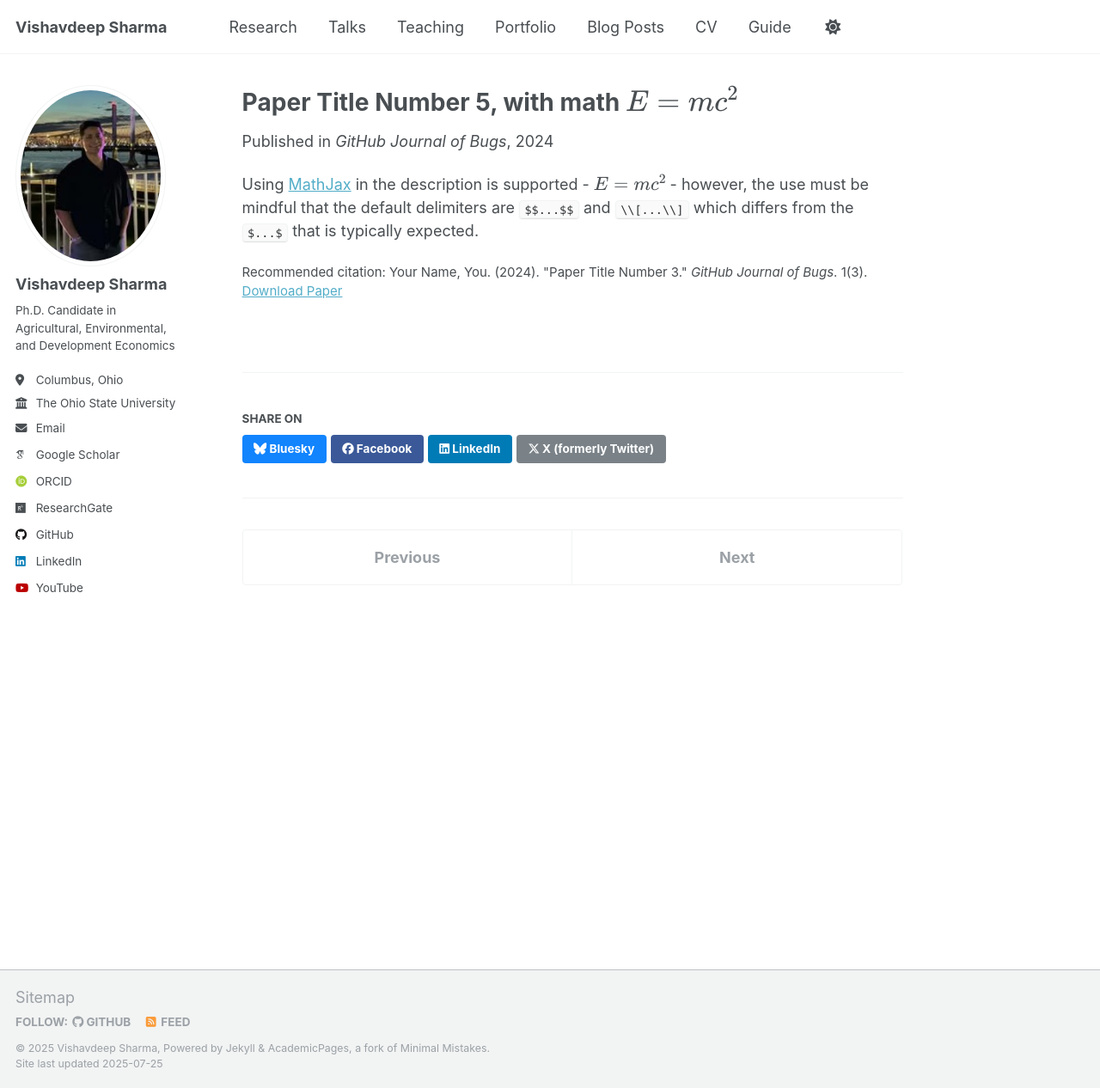
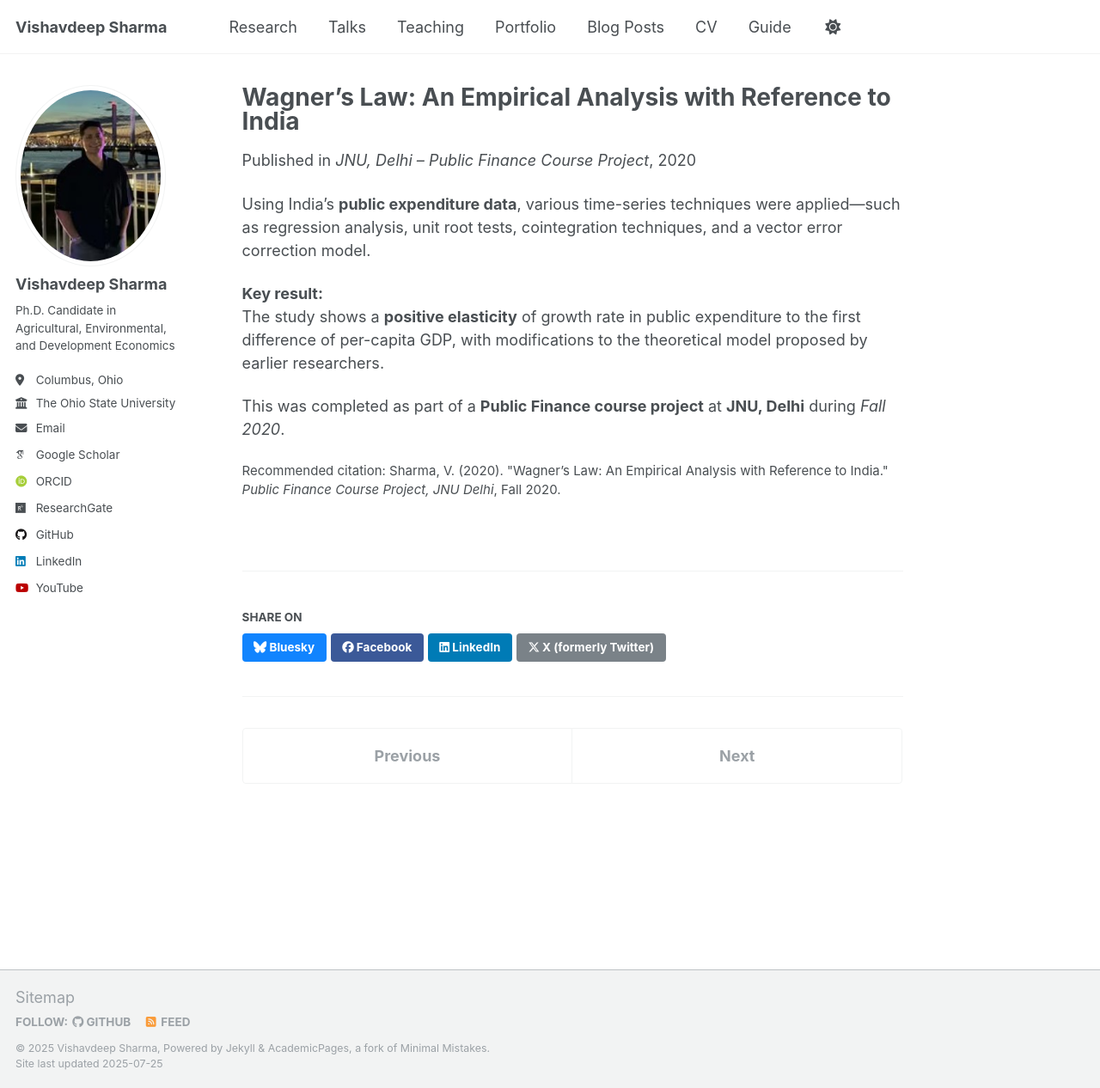
Before and after one commit to vishavdeeps95/vishavdeeps95.github.io, a Jekyll site: the page built from _publications/2025-06-08-paper-title-number-5.md, in a window 1280 px wide and 1266 px high. Shown: the whole window at 86% size. Built offline with Jekyll 4.4.1, drawn with Linux system fonts in a browser that asks for light colours; some web fonts are replaced; a script that is not in the unit is left out.

Commit message:
Update 2025-06-08-paper-title-number-5.md

```diff
--- a/_publications/2025-06-08-paper-title-number-5.md
+++ b/_publications/2025-06-08-paper-title-number-5.md
@@ -1,13 +1,17 @@
 ---
-title: "Paper Title Number 5, with math $$E=mc^2$$"
+title: "Wagner’s Law: An Empirical Analysis with Reference to India"
 collection: publications
 category: conferences
-permalink: /publication/2024-02-17-paper-title-number-4
-excerpt: 'This paper is about a famous math equation, $$E=mc^2$$'
-date: 2024-02-17
-venue: 'GitHub Journal of Bugs'
-paperurl: 'http://academicpages.github.io/files/paper3.pdf'
-citation: 'Your Name, You. (2024). &quot;Paper Title Number 3.&quot; <i>GitHub Journal of Bugs</i>. 1(3).'
+permalink: /publication/2020-wagners-law-india
+excerpt: 'Using India’s public expenditure data, this paper empirically tests Wagner’s Law with time-series methods and finds a positive elasticity of growth rate in expenditure to per-capita GDP.'
+date: 2020-12-01
+venue: 'JNU, Delhi – Public Finance Course Project'
+citation: 'Sharma, V. (2020). "Wagner’s Law: An Empirical Analysis with Reference to India." <i>Public Finance Course Project, JNU Delhi</i>, Fall 2020.'
 ---
 
-Using [MathJax](https://www.mathjax.org/) in the description is supported - $$E=mc^2$$ - however, the use must be mindful that the default delimiters are `$$...$$` and `\\[...\\]` which differs from the `$...$` that is typically expected.
+Using India’s **public expenditure data**, various time-series techniques were applied—such as regression analysis, unit root tests, cointegration techniques, and a vector error correction model.
+
+**Key result:**
+The study shows a **positive elasticity** of growth rate in public expenditure to the first difference of per-capita GDP, with modifications to the theoretical model proposed by earlier researchers.
+
+This was completed as part of a **Public Finance course project** at **JNU, Delhi** during *Fall 2020*.
```
